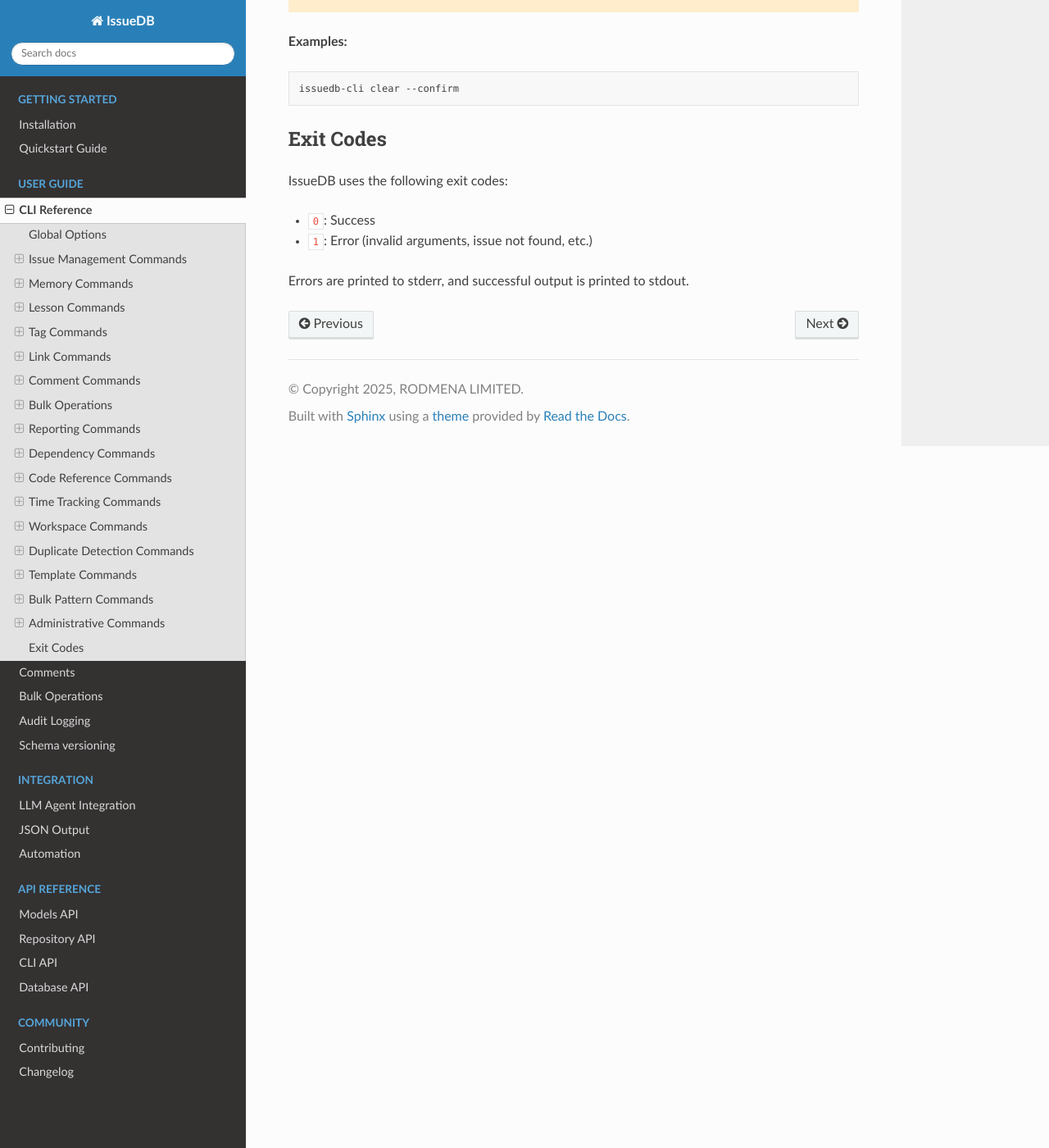
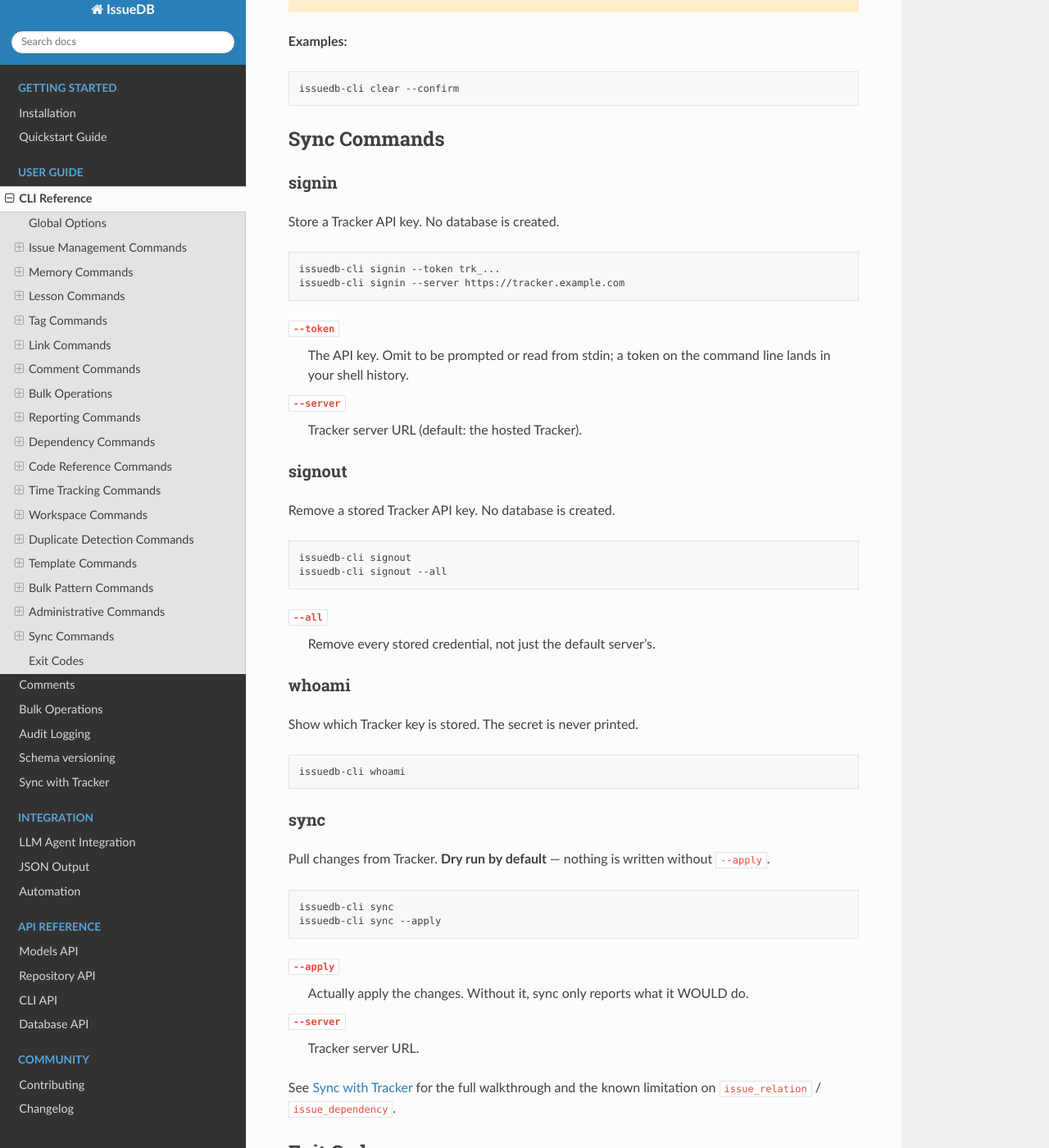
Before and after one commit to rodmena-limited/issue-queue, a Sphinx documentation site: the page built from docs/cli_reference.rst, in a window 1280 px wide and 1400 px high, scrolled down 22601 px. Shown: the whole window at 82% size. Built offline with Sphinx 7.4.7 and the Read the Docs theme 3.1.0, drawn with Linux system fonts in a browser that asks for light colours.

Commit message:
docs: document sync; verify the multi-page apply against the live server
Sync shipped across 2.13-2.26 with no README or docs coverage. A user who
installed the package got a headline feature with no instructions, and --apply
writes to their local database. Added a README section, docs/sync.rst (wired
into the index), and a Sync Commands section in the CLI reference. The known
limitation -- the apply path skips issue_relation and issue_dependency -- is
stated plainly rather than left to be discovered from SKIP lines.

Also ran the one destructive path whose newest code had never been exercised
against the real server: a scratch db synced from c:0, 314 changes over 2
pages, 237 applied, cursor to c:370, and a re-run pulled 0 changes (converged,
nothing re-applied).

v2.27.0

Co-Authored-By: Claude Opus 5 (1M context) <noreply@anthropic.com>

```diff
--- a/docs/cli_reference.rst
+++ b/docs/cli_reference.rst
@@ -1144,6 +1144,66 @@ Clear all issues from the database. Requires confirmation.
 
    issuedb-cli clear --confirm
 
+Sync Commands
+-------------
+
+signin
+~~~~~~
+
+Store a Tracker API key. No database is created.
+
+.. code-block:: bash
+
+   issuedb-cli signin --token trk_...
+   issuedb-cli signin --server https://tracker.example.com
+
+``--token``
+    The API key. Omit to be prompted or read from stdin; a token on the command
+    line lands in your shell history.
+``--server``
+    Tracker server URL (default: the hosted Tracker).
+
+signout
+~~~~~~~
+
+Remove a stored Tracker API key. No database is created.
+
+.. code-block:: bash
+
+   issuedb-cli signout
+   issuedb-cli signout --all
+
+``--all``
+    Remove every stored credential, not just the default server's.
+
+whoami
+~~~~~~
+
+Show which Tracker key is stored. The secret is never printed.
+
+.. code-block:: bash
+
+   issuedb-cli whoami
+
+sync
+~~~~
+
+Pull changes from Tracker. **Dry run by default** — nothing is written without
+``--apply``.
+
+.. code-block:: bash
+
+   issuedb-cli sync
+   issuedb-cli sync --apply
+
+``--apply``
+    Actually apply the changes. Without it, sync only reports what it WOULD do.
+``--server``
+    Tracker server URL.
+
+See :doc:`sync` for the full walkthrough and the known limitation on
+``issue_relation`` / ``issue_dependency``.
+
 Exit Codes
 ----------
 
--- a/docs/conf.py
+++ b/docs/conf.py
@@ -16,7 +16,7 @@ copyright = "2025, RODMENA LIMITED"
 author = "Farshid Ashouri"
 
 # The full version, including alpha/beta/rc tags
-release = "2.26.0"
+release = "2.27.0"
 
 # -- General configuration ---------------------------------------------------
 # Add any Sphinx extension module names here, as strings. They can be
--- a/docs/index.rst
+++ b/docs/index.rst
@@ -19,6 +19,7 @@ Welcome to the official documentation for **IssueDB**, a command-line issue trac
    bulk_operations
    audit_logging
    schema_versioning
+   sync
 
 .. toctree::
    :maxdepth: 2
--- a/issuedb/__init__.py
+++ b/issuedb/__init__.py
@@ -1,6 +1,6 @@
 """IssueDB - A command-line issue tracking system for software development projects."""
 
-__version__ = "2.26.0"
+__version__ = "2.27.0"
 __author__ = "Farshid Ashouri"
 __email__ = "farsheed.ashouri@gmail.com"
 
--- a/pyproject.toml
+++ b/pyproject.toml
@@ -5,7 +5,7 @@ build-backend = "setuptools.build_meta"
 
 [project]
 name = "issuedb"
-version = "2.26.0"
+version = "2.27.0"
 description = "A command-line issue tracking system for software development projects"
 readme = "README.md"
 # The code uses PEP 585 generics in runtime-evaluated positions (dataclass and
```
Also changed, not shown: CHANGELOG.md (+20 -0 lines), README.md (+50 -0 lines), docs/sync.rst (added, +73 -0 lines).
